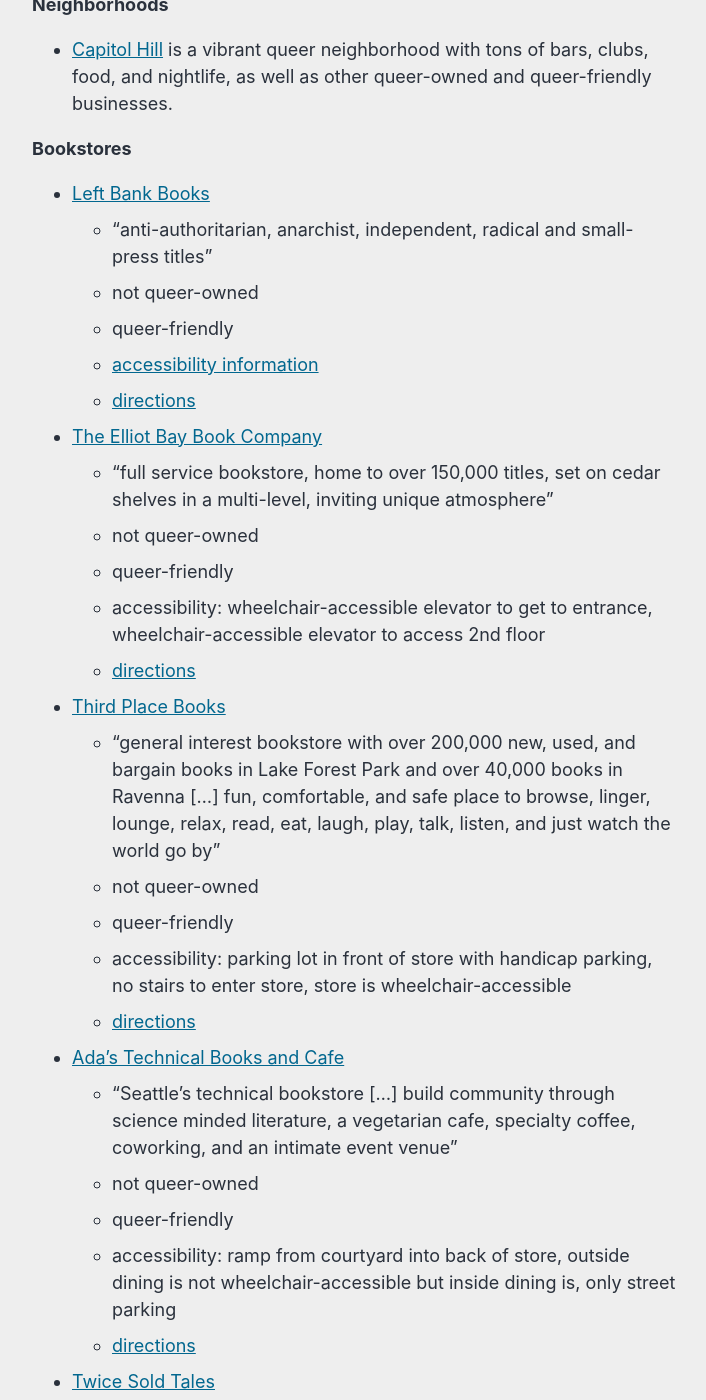
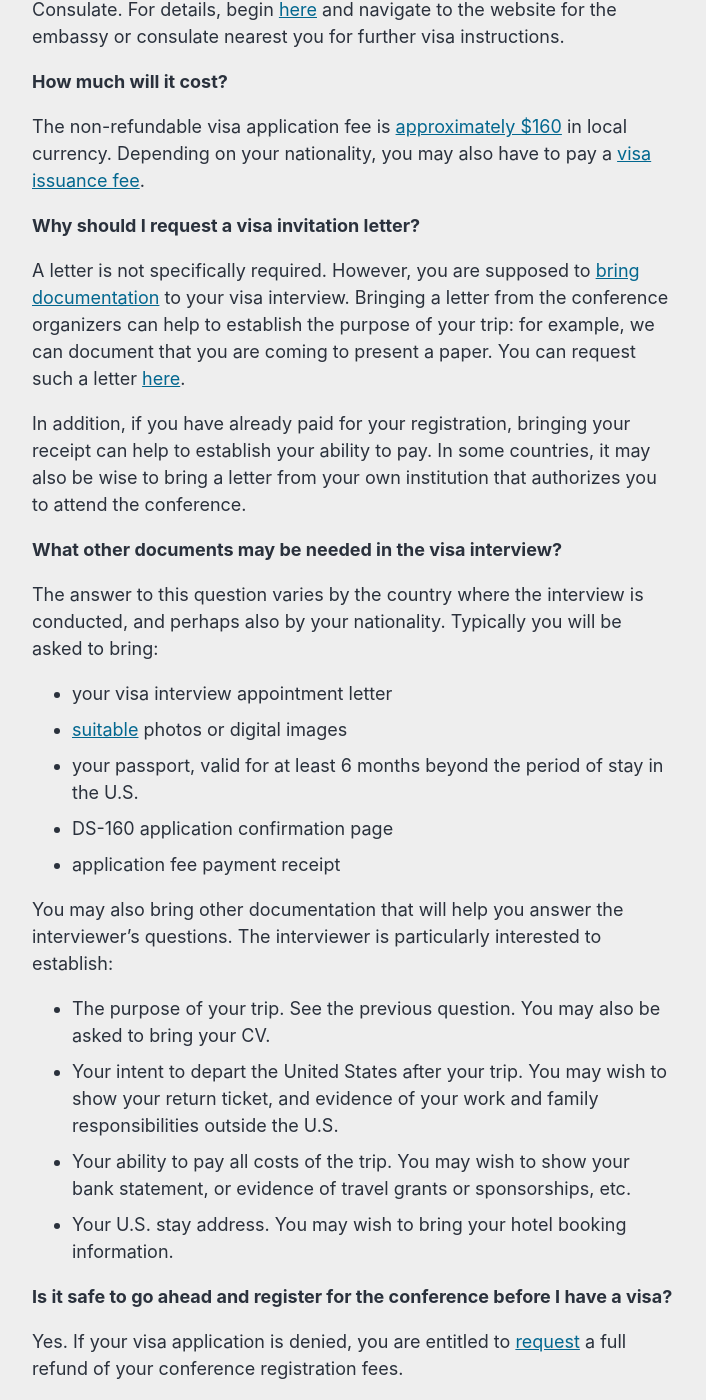
Before and after one commit to naacl-org/naacl-2022-website, a Jekyll site: the page built from _pages/venue.md, in a window 1280 px wide and 1400 px high, scrolled down 1132 px. Shown: the whole window, without its empty margins (286-992 px from the left). Built offline with Jekyll 4.4.1, drawn with Linux system fonts in a browser that asks for light colours; cached includes are drawn as plain includes; comment, search, counter and statistics services are not loaded; some of the changed text lies outside the part shown.

Commit message:
Added visa info, updated subsidies and registration info

```diff
--- a/_pages/venue.md
+++ b/_pages/venue.md
@@ -15,7 +15,53 @@ In addition to the conference hotel (Hyatt Regency Seattle), there will be anoth
 
 Attendees can also search for alternative lodging. With the lightrail running to North Seattle, areas such as Roosevelt, University District, and Capitol Hill are safe and commute-friendly neighborhoods to stay in.
 
-## Native Businesses in Seattle
+## Visa Information
+
+The following questions will help you in determining whether and how to apply for a U.S. visa to attend the conference.
+
+**Can I travel to the U.S. without a visa?**
+
+Please see [this page](https://travel.state.gov/content/travel/en/us-visas/tourism-visit/visa-waiver-program.html) to determine whether you are eligible to apply for an [Electronic System Travel Authorization (ESTA)](https://esta.cbp.dhs.gov/) instead, which might be cheaper and easier.  This is usually allowed if you hold a passport from a country that participates in the Visa Waiver Program, but there are some exceptions.  Be sure to apply for the ESTA at least 72 hours in advance.  [_Do not_](https://visaguide.world/tips/how-to-avoid-esta-fraud/) purchase your ESTA from any website other than the one linked above.
+
+**What kind of visa do I need?**
+
+To attend the conference, you should apply for a nonimmigrant B-1 visa.  (This also [permits](https://www.cbp.gov/sites/default/files/documents/B-1%20permissible%20activities.pdf) you to engage in tourism during your trip.)
+
+**How do I apply for a visa?**
+
+Please apply well in advance.  Visa applications can take from 1&ndash;4 months to be approved and normally require an interview at a U.S. Embassy or Consulate.  For details, begin [here](https://travel.state.gov/content/travel/en/us-visas/tourism-visit/visitor.html) and navigate to the website for the embassy or consulate nearest you for further visa instructions.
+
+**How much will it cost?**
+
+The non-refundable visa application fee is [approximately $160](https://travel.state.gov/content/travel/en/us-visas/visa-information-resources/fees/fees-visa-services.html#temp) in local currency.  Depending on your nationality, you may also have to pay a [visa issuance fee](https://travel.state.gov/content/travel/en/us-visas/Visa-Reciprocity-and-Civil-Documents-by-Country.html).
+
+**Why should I request a visa invitation letter?**
+
+A letter is not specifically required.  However, you are supposed to [bring documentation](https://travel.state.gov/content/travel/en/us-visas/tourism-visit/visitor.html) to your visa interview.  Bringing a letter from the conference organizers can help to establish the purpose of your trip: for example, we can document that you are coming to present a paper.  You can request such a letter [here](http://www.yesevents.com/NAACL-Visa).
+
+In addition, if you have already paid for your registration, bringing your receipt can help to establish your ability to pay.  In some countries, it may also be wise to bring a letter from your own institution that authorizes you to attend the conference.
+
+**What other documents may be needed in the visa interview?**
+
+The answer to this question varies by the country where the interview is conducted, and perhaps also by your nationality.  Typically you will be asked to bring:
+- your visa interview appointment letter
+- [suitable](https://travel.state.gov/content/travel/en/us-visas/visa-information-resources/photos.html) photos or digital images
+- your passport, valid for at least 6 months beyond the period of stay in the U.S.
+- DS-160 application confirmation page
+- application fee payment receipt
+
+You may also bring other documentation that will help you answer the interviewer’s questions.  The interviewer is particularly interested to establish:
+- The purpose of your trip.  See the previous question.  You may also be asked to bring your CV.
+- Your intent to depart the United States after your trip.  You may wish to show your return ticket, and evidence of your work and family responsibilities outside the U.S.
+- Your ability to pay all costs of the trip.  You may wish to show your bank statement, or evidence of travel grants or sponsorships, etc.
+- Your U.S. stay address.  You may wish to bring your hotel booking information.
+
+**Is it safe to go ahead and register for the conference before I have a visa?**
+
+Yes. If your visa application is denied, you are entitled to [request](mailto:office@aclweb.org) a full refund of your conference registration fees.
+
+
+## Attractions in Seattle
 
 Below are some of our recommended Native businesses in Seattle:
 
@@ -31,7 +77,6 @@ Below are some of our recommended Native businesses in Seattle:
 * [Salish Sea Tours](https://www.salishseatours.com/) as featured in [this news article](https://www.thenewstribune.com/news/state/washington/article252380503.html)
 * [Indigenous Walking Tour of the University of Washington campus](https://www.washington.edu/news/2021/09/22/get-to-know-the-uw-campus-with-indigenous-walking-tour/)
 
-## Queer-friendly Neighborhoods, Attractions & Businesses
 
 Below are some of our recommended queer-friendly neighborhoods, attractions, and businesses in and near Seattle, Washington.
 
@@ -53,24 +98,6 @@ Below are some of our recommended queer-friendly neighborhoods, attractions, and
   * queer-friendly
   * accessibility: wheelchair-accessible elevator to get to entrance, wheelchair-accessible elevator to access 2nd floor
   * [directions](https://www.google.com/maps?saddr=My+Location&daddr=The+Elliott+Bay+Book+Company)
-* [Third Place Books](https://www.thirdplacebooks.com/)
-  * "general interest bookstore with over 200,000 new, used, and bargain books in Lake Forest Park and over 40,000 books in Ravenna […] fun, comfortable, and safe place to browse, linger, lounge, relax, read, eat, laugh, play, talk, listen, and just watch the world go by"
-  * not queer-owned
-  * queer-friendly
-  * accessibility: parking lot in front of store with handicap parking, no stairs to enter store, store is wheelchair-accessible
-  * [directions](https://www.google.com/maps?saddr=My+Location&daddr=Third+Place+Books+Ravenna)
-* [Ada's Technical Books and Cafe](https://www.adasbooks.com/)
-  * "Seattle's technical bookstore […] build community through science minded literature, a vegetarian cafe, specialty coffee, coworking, and an intimate event venue"
-  * not queer-owned
-  * queer-friendly
-  * accessibility: ramp from courtyard into back of store, outside dining is not wheelchair-accessible but inside dining is, only street parking
-  * [directions](https://www.google.com/maps?saddr=My+Location&daddr=Ada's+Technical+Books+and+Cafe)
-* [Twice Sold Tales](https://www.twicesoldtales.com/)
-  * "4 live-in bookstore cats and a sprawling inventory of used, collectible and rare titles"
-  * not queer-owned
-  * queer-friendly
-  * accessibility: nobody available over phone to provide accessibility information
-  * [directions](https://www.google.com/maps?saddr=My+Location&daddr=Twice+Sold+Tales)
 
 **Museums**
 
```
Also changed, not shown: _pages/registration.md (+15 -1 lines), _posts/2022-04-19-subsidies.md (+9 -3 lines).
